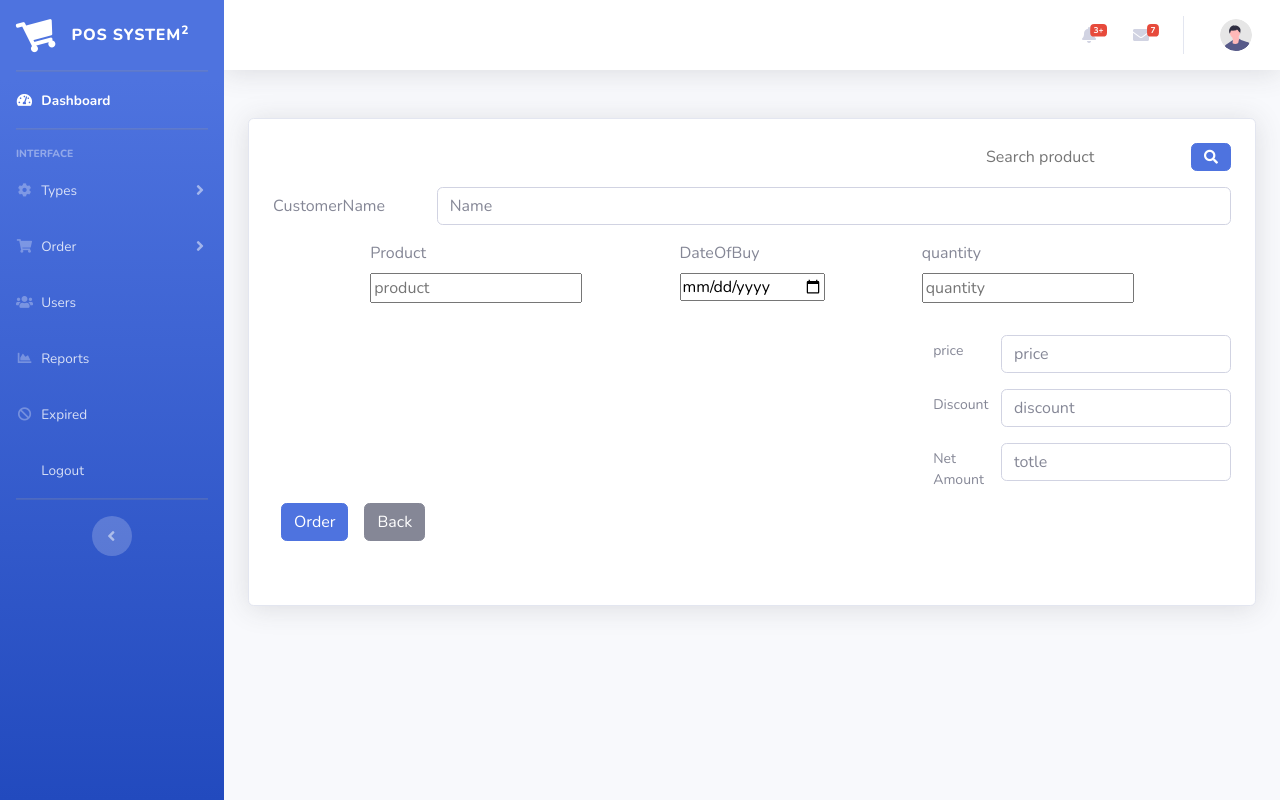
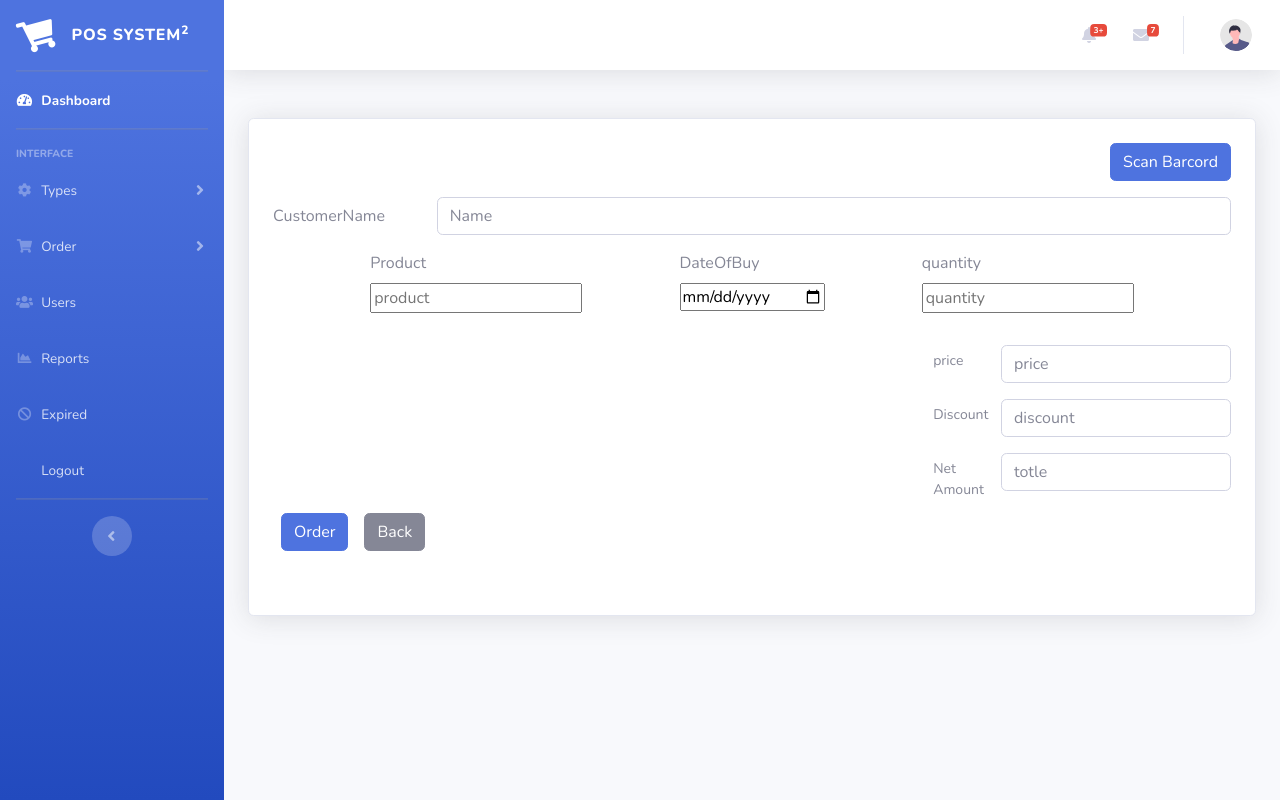
Before and after one commit to Khav9/g15-pos-system, a PHP site: page /order_form in a window 1280 px wide. Run offline with PHP 8.4, Linux system fonts and the light colour scheme; the visitor is signed in with stand-in values (Sample User, id 1); data that the repository does not hold is empty.

Commit message:
update interface order

```diff
--- a/views/orders/create.order.view.php
+++ b/views/orders/create.order.view.php
@@ -7,11 +7,8 @@ require "layouts/navbar.php";
     <div class="card shadow p-4">
         <form action="controllers/orders/create.order.controller.php" method="post">
             <div class="mb-3 d-flex justify-content-end">
-                <input type="text" class="border-0" placeholder="Search product" aria-label="Search" aria-describedby="basic-addon2">
                 <div class="input-group-append">
-                    <button class="btn btn-primary" type="button">
-                        <i class="fas fa-search fa-sm"></i>
-                    </button>
+                    <button class="btn btn-primary" type="submit">Scan Barcord</button>
                 </div>
             </div>
             <div class="form-group row">
```
